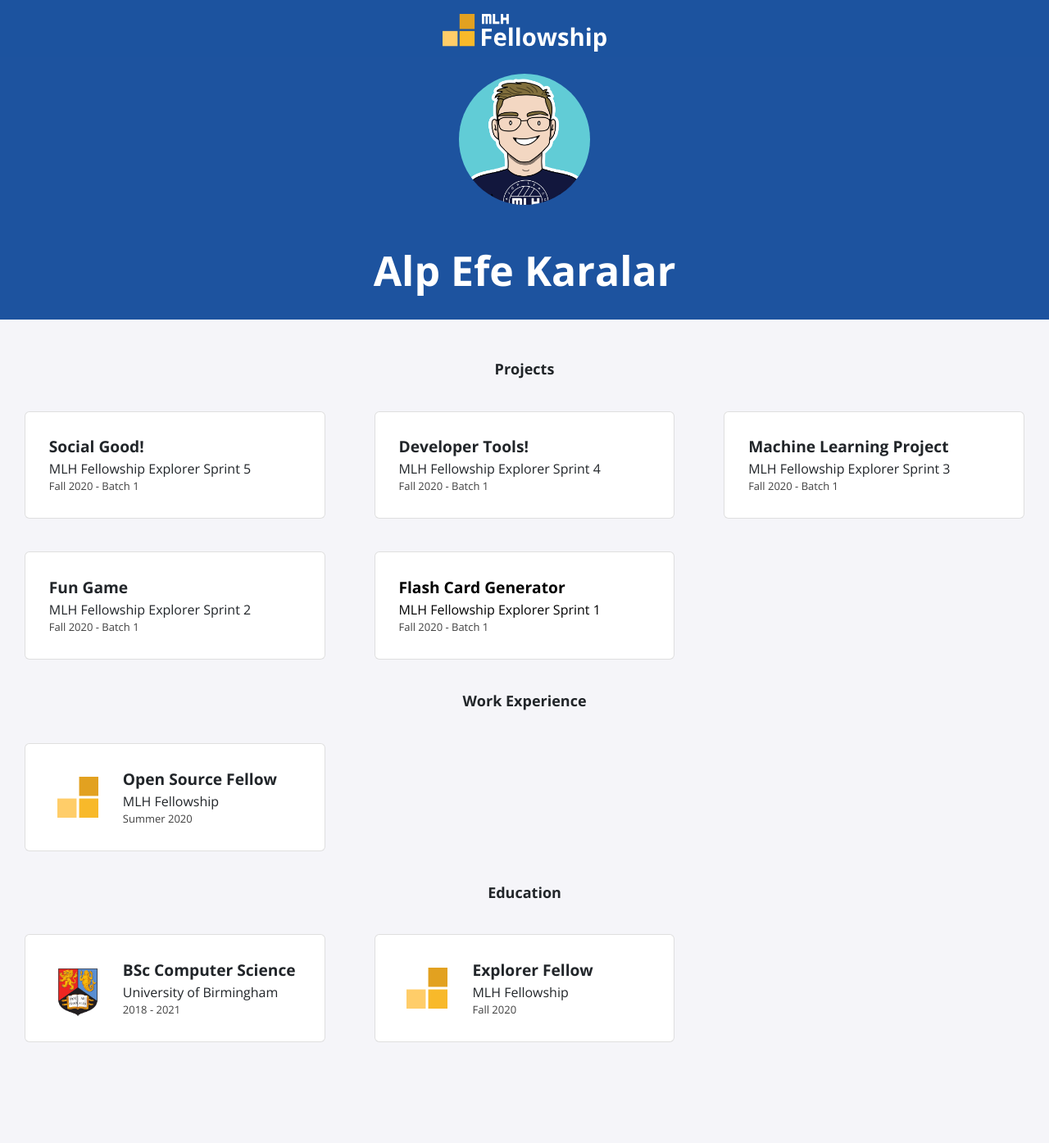
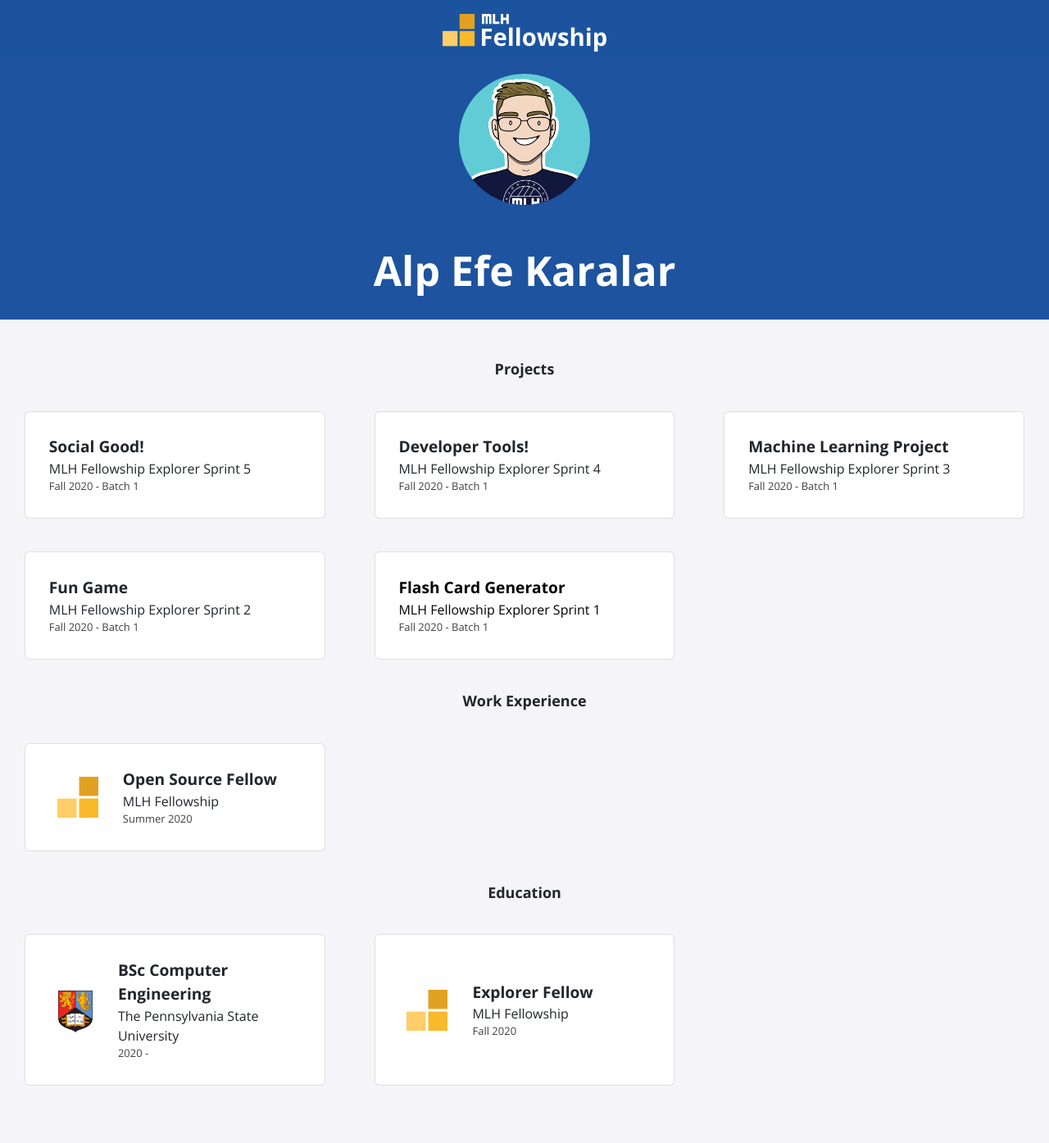
Before and after one commit to EfeKaralar/EfeKaralar.github.io, a Jekyll site: the page built from index.html, in a window 1280 px wide. Shown: the whole page at 82% size. Built offline with Jekyll 4.4.1, drawn with Linux system fonts in a browser that asks for light colours; nearby versions of some CDN libraries; before the commit the page ends 1342 px from its top, so only the background shows below that.

Commit message:
Update education.yml

```diff
--- a/_data/education.yml
+++ b/_data/education.yml
@@ -1,6 +1,6 @@
-- course: BSc Computer Science
-  institute: University of Birmingham
-  dates: 2018 - 2021
+- course: BSc Computer Engineering
+  institute: The Pennsylvania State University
+  dates: 2020 -
   logo: uob.png
 
 - course: Explorer Fellow
```
